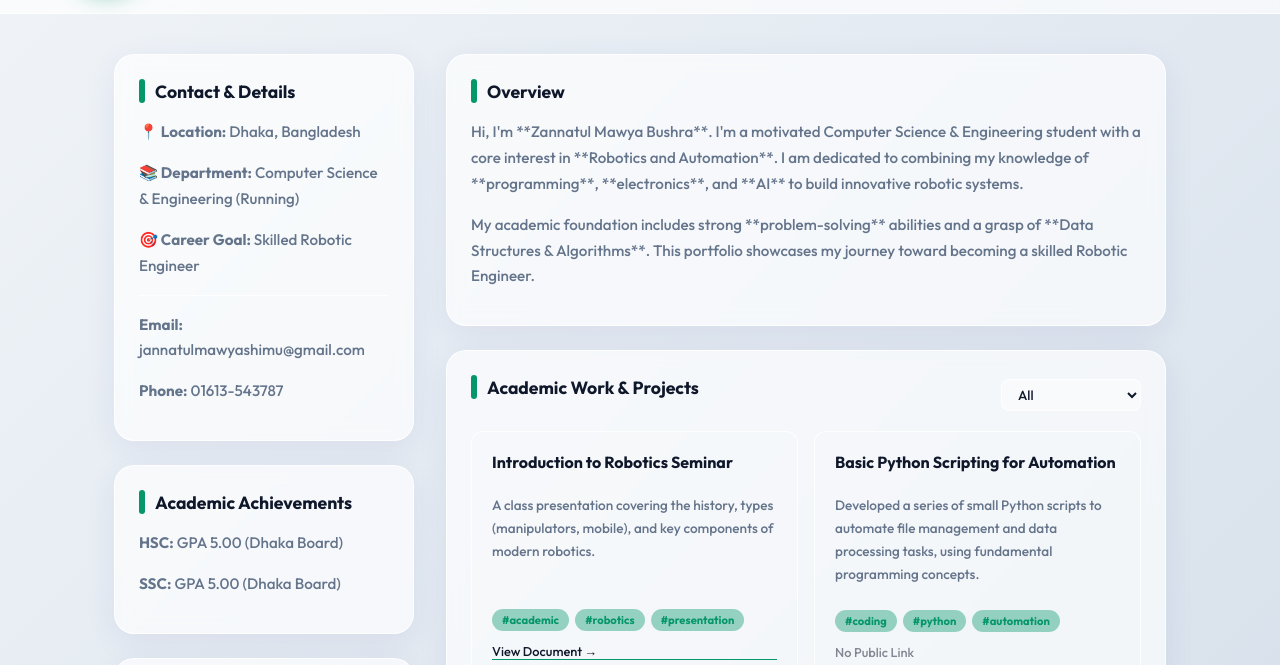
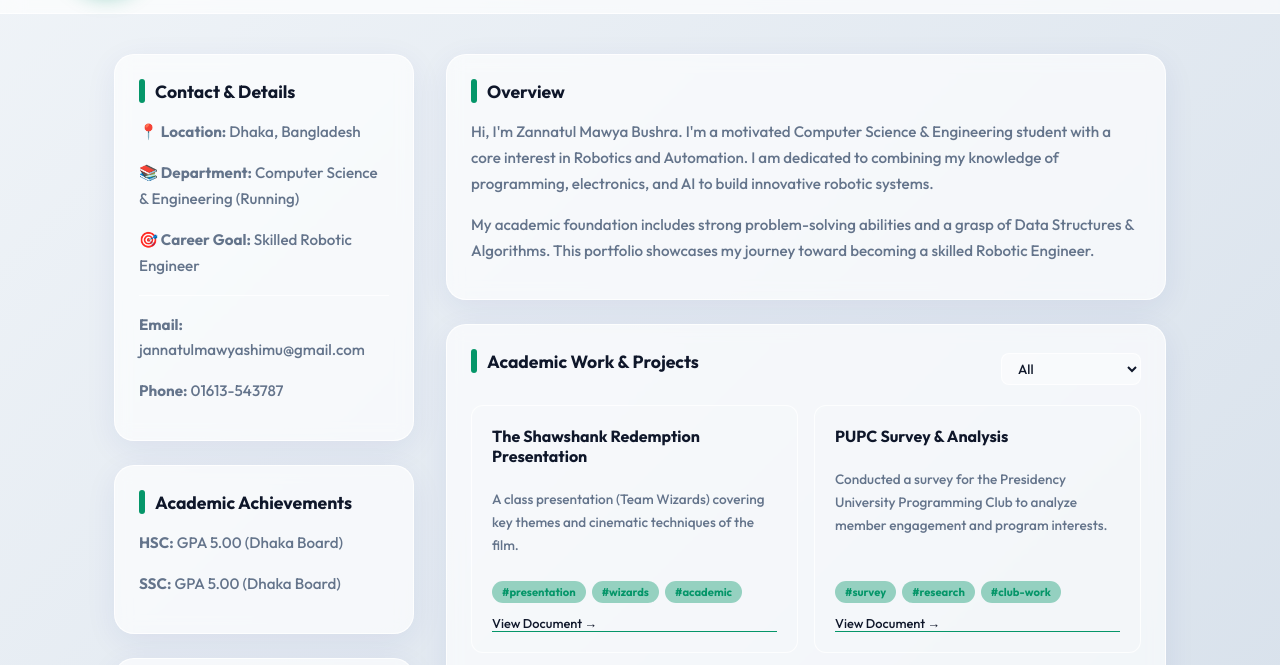
Before and after one commit to rasheduzzaman2024/zannatul-mawya-bushra.github.io, a plain HTML site: page index.html in a window 1280 px wide. Shown: the part 104-769 px from the top of the page. Drawn offline with Linux system fonts and the light colour scheme.

Commit message:
Update index.html

```diff
--- a/index.html
+++ b/index.html
@@ -172,8 +172,8 @@
         <section>
             <div class="glass-card appear-on-scroll">
                 <h3>Overview</h3>
-                <p>Hi, I'm **Zannatul Mawya Bushra**. I'm a motivated Computer Science & Engineering student with a core interest in **Robotics and Automation**. I am dedicated to combining my knowledge of **programming**, **electronics**, and **AI** to build innovative robotic systems.</p>
-                <p>My academic foundation includes strong **problem-solving** abilities and a grasp of **Data Structures & Algorithms**. This portfolio showcases my journey toward becoming a skilled Robotic Engineer.</p>
+                <p>Hi, I'm Zannatul Mawya Bushra. I'm a motivated Computer Science & Engineering student with a core interest in Robotics and Automation. I am dedicated to combining my knowledge of programming, electronics, and AI to build innovative robotic systems.</p>
+                <p>My academic foundation includes strong problem-solving abilities and a grasp of Data Structures & Algorithms. This portfolio showcases my journey toward becoming a skilled Robotic Engineer.</p>
             </div>
             <div id="projects" class="glass-card appear-on-scroll">
                 <div style="display:flex; justify-content:space-between; align-items:center; margin-bottom:16px;">
@@ -211,6 +211,10 @@
         ];
         // Updated projects list to include more recent/focused work
         const projects = [
+
+            { title: "The Shawshank Redemption Presentation", desc: "A class presentation (Team Wizards) covering key themes and cinematic techniques of the film.", tags: ["presentation", "wizards", "academic"], link: "https://sites.google.com/student.presidency.edu.bd/presentation" },
+           { title: "PUPC Survey & Analysis", desc: "Conducted a survey for the Presidency University Programming Club to analyze member engagement and program interests.", tags: ["survey", "research", "club-work"], link: "https://sites.google.com/student.presidency.edu.bd/pupc" },
+
             {
                 title: "Introduction to Robotics Seminar",
                 desc: "A class presentation covering the history, types (manipulators, mobile), and key components of modern robotics.",
@@ -261,4 +265,5 @@
         window.onload = () => { typeText(); renderProjects(); };
     </script>
 </body>
+
 </html>
```
